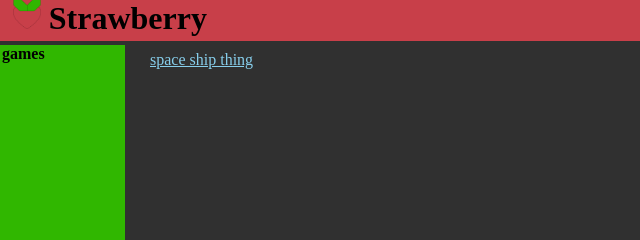
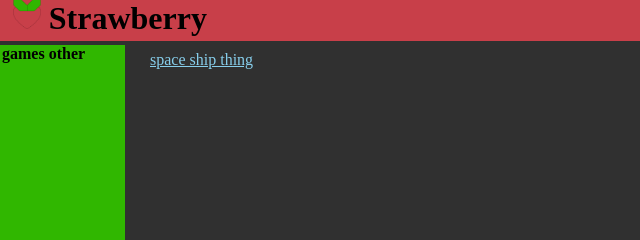
Before and after one commit to NooblePrime/NooblePrime.github.io, a plain HTML site: page games/games-index.html in a window 1280 px wide. Shown: the top 240 px of the page, 0-640 px from the left. Drawn offline with Linux system fonts and the light colour scheme.

Commit message:
Update games-index.html

```diff
--- a/games/games-index.html
+++ b/games/games-index.html
@@ -14,6 +14,7 @@
     <div class="sidebar">
         <p class="side">
             <a href="games-index.html" style="text-decoration:none">games</a>
+            <a href="../other/other-index.html" style="text-decoration:none">other</a>
         </p>
     </div>
     <p>
```
